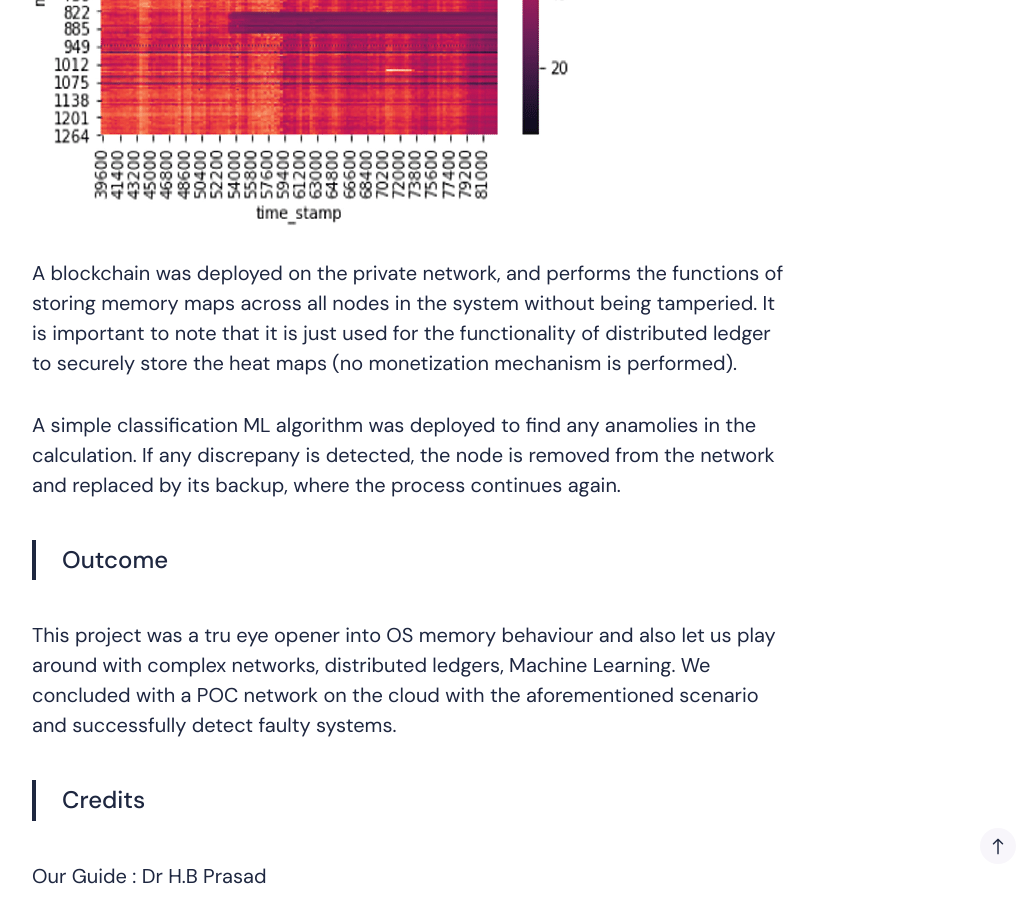
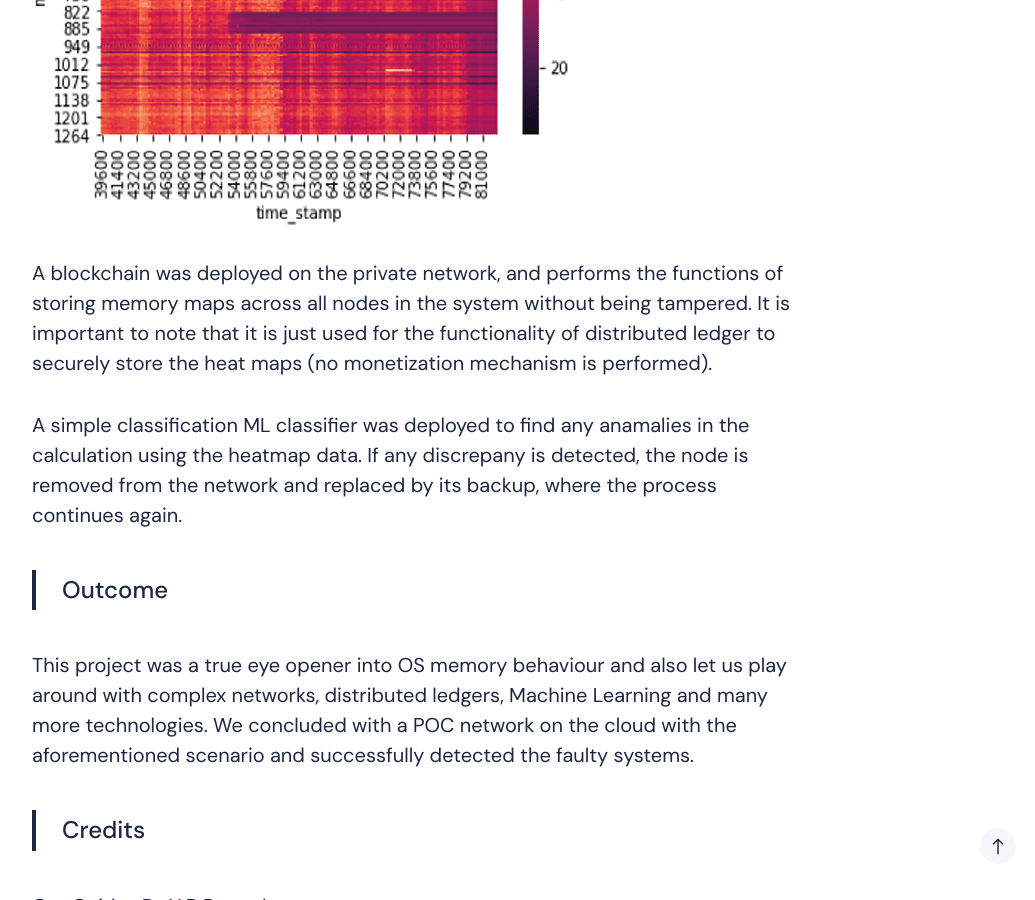
Before and after one commit to adityagirisha/adityagirisha.github.io, a Jekyll site: the page built from _posts/2018-08-23-solving-the-byzantine-proble.markdown, in a window 1280 px wide and 900 px high, scrolled down 2387 px. Shown: the whole window, without its empty margins (228-1263 px from the left). Built offline with Jekyll 4.4.1, drawn with Linux system fonts in a browser that asks for light colours; nearby versions of some CDN libraries; some of the changed text lies outside the part shown.

Commit message:
typo fix

```diff
--- a/_posts/2018-08-23-solving-the-byzantine-proble.markdown
+++ b/_posts/2018-08-23-solving-the-byzantine-proble.markdown
@@ -14,7 +14,7 @@ The important thing is that all generals agree on a common decision, for a halfh
 
 The problem traslates to modern day computer networks where a certain piece of code is executed parallelly across multiple systems (lets say three for example). If Node A says 1+1=2 and Node B and C say that 1+1=3 there isnt a reconcilliation in results among the nodes.
 
-We cant say with certainity if node A is wrong or node B and C are wrong unless we calculate the result ourselves. The descrepancy in results can be from various sources from sporadic failure to bad actors. Our mission was to find a way into detecting these anamolies in calculations.
+We cant say with certainity if node A is wrong or node B and C are wrong unless we calculate the result ourselves. The descrepancy in results can be from various sources from sporadic failure to bad actors. Our mission was to find a way into detecting these anamo\alies in calculations.
 
 > Our Approach: Memory Heat Maps
 
@@ -22,13 +22,13 @@ We introduce Memory Heat Map to characterize the memory behavior of the operatin
 
 ![Picture]({{site.baseurl}}/images/heat_map.png)
 
-A blockchain was deployed on the private network, and performs the functions of storing memory maps across all nodes in the system without being tamperied. It is important to note that it is just used for the functionality of distributed ledger to securely store the heat maps (no monetization mechanism is performed).
+A blockchain was deployed on the private network, and performs the functions of storing memory maps across all nodes in the system without being tampered. It is important to note that it is just used for the functionality of distributed ledger to securely store the heat maps (no monetization mechanism is performed).
 
-A simple classification ML algorithm was deployed to find any anamolies in the calculation. If any discrepany is detected, the node is removed from the network and replaced by its backup, where the process continues again.
+A simple classification ML classifier was deployed to find any anamalies in the calculation using the heatmap data. If any discrepany is detected, the node is removed from the network and replaced by its backup, where the process continues again.
 
 > Outcome
 
-This project was a tru eye opener into OS memory behaviour and also let us play around with complex networks, distributed ledgers, Machine Learning. We concluded with a POC network on the cloud with the aforementioned scenario and successfully detect faulty systems.
+This project was a true eye opener into OS memory behaviour and also let us play around with complex networks, distributed ledgers, Machine Learning and many more technologies. We concluded with a POC network on the cloud with the aforementioned scenario and successfully detected the faulty systems.
 
 > Credits
 
--- a/_posts/2020-06-12-final-year-project.markdown
+++ b/_posts/2020-06-12-final-year-project.markdown
@@ -15,7 +15,7 @@ DDoS attacks are an attack strategy aimed at hindering functionality of the serv
 Software-defined networking (SDN) is a new network architecture that has been proven to enhance network performance and reliability.
 SDN based networks promote logically centralized control of network switches and routers in an SDN environment by separating network behaviour and network functionality.
 
-We deployed an ML Algorithm to our SDN controllers which was trained on the infamous FOI dataset to detect anamolies in packet signatures (comprised of packet length, port used, content, etc).
+We deployed an ML Algorithm to our SDN controllers which was trained on the infamous FOI dataset to detect anamalies in packet signatures (comprised of packet length, port used, content, etc).
 
 On detecting such repeated packets from a particular source the ML classifier would trigger a mechanism that would slowly block all incoming packets/ reroute them to a honey pot and forward it to all lookup tables and SDN routers.
 
```
